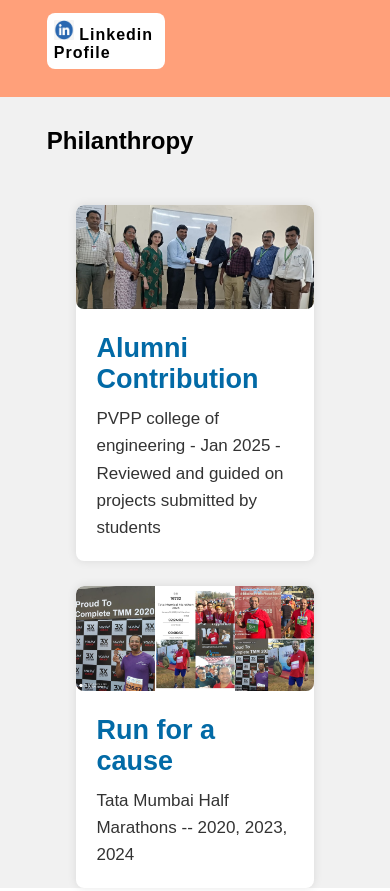
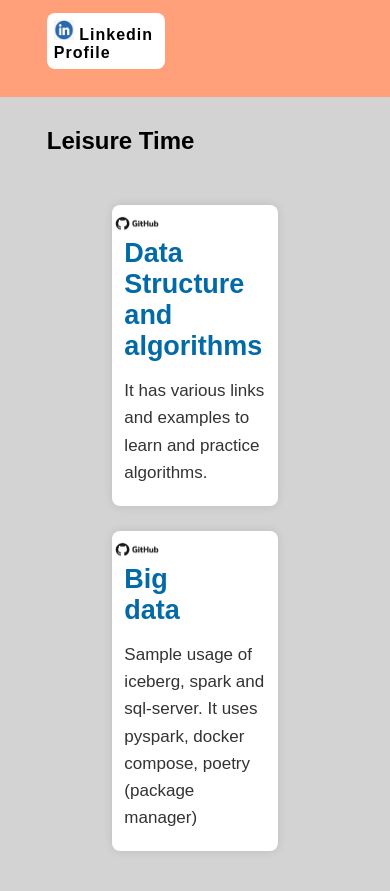
Before and after one commit to paragmajithia/paragmajithia.github.io, a plain HTML site: page index.html in a window 390 px wide. Shown: the part 1000-1891 px from the top of the page. Drawn offline with nearby package versions, Linux system fonts and the light colour scheme.

Commit message:
responsive design fix

```diff
--- a/css/responsive.css
+++ b/css/responsive.css
@@ -29,4 +29,8 @@
         flex: 100%;
     }
 
+    .leisure-container-card {
+        flex: 100%;
+    }
+
 }
--- a/css/style.css
+++ b/css/style.css
@@ -165,21 +165,77 @@ section {
 
 .experience a:link {
     color: black;
-  }
+}
 
-  /* mouse over link */
+/* mouse over link */
 .experience a:hover {
     color: darkred;
     text-decoration: underline;
     text-shadow: 0 0 25px darkorange,
         0 0 50px darkorange;
-  }
+}
 
-  /* selected link */
+/* selected link */
 .experience a:active {
     color: blue;
-  }
+}
 
+
+/*
+  *  ==================== Leisure Section ===============
+  */
+  .leisure {
+    width: 100%;
+    min-height: 30vh;
+    background: lightgrey;
+    padding: 30px 12% 10px;
+}
+
+.leisure-container {
+    max-width: 80%;
+    margin: 50px auto;
+    display: flex;
+    justify-content: space-around;
+    flex-wrap: wrap;
+    gap: 25px;
+}
+
+
+.leisure-container-card {
+    flex: 1;
+    flex-basis: 40%;
+    background-color: #fff;
+    border-radius: 8px;
+    box-shadow: 0 0 10px rgba(0, 0, 0, 0.1);
+    overflow: hidden;
+    transition: transform 0.3s ease-in-out;
+    max-width: 70%;
+    padding: 10px 1% 10px;
+}
+
+.leisure-container-card h3 {
+    color: #026aa6;
+    font-size: 27px;
+    margin-bottom: 10px;
+    width: 70%;
+    padding: 0 10px 5px;
+}
+
+.leisure-container-card p {
+    color: #333;
+    font-size: 17px;
+    line-height: 1.6;
+    padding: 0 10px 10px;
+}
+
+.leisure-container-card:hover {
+    transform: scale(1.5);
+}
+
+.leisure-container-card img {
+    border-radius: 8px;
+    width: 30%;
+}
 
 /*
 * ==================== Philanthropy Section ===============
@@ -188,7 +244,7 @@ section {
     width: 100%;
     min-height: 30vh;
     background: rgb(241, 241, 241);
-    padding: 30px 12% 0;
+    padding: 30px 12% 10px;
 }
 
 .card-container {
@@ -208,6 +264,7 @@ section {
     box-shadow: 0 0 10px rgba(0, 0, 0, 0.1);
     overflow: hidden;
     transition: transform 0.3s ease-in-out;
+    max-width: 70%;
 }
 
 .card:hover {
--- a/index.html
+++ b/index.html
@@ -21,7 +21,8 @@
             <a href="#philanthropy">Philanthropy</a>
         </nav>
 
-        <a href="https://www.linkedin.com/in/parag-majithia/" class="contact" target="_blank"><img src="images/linkedin.png" alt="LinkedIn Profile"></a>
+        <a href="https://www.linkedin.com/in/parag-majithia/" class="contact" target="_blank"><img
+                src="images/linkedin.png" alt="LinkedIn Profile"></a>
     </header>
 
 
@@ -43,10 +44,40 @@
     <section id="experience" class="experience">
         <h2>Experience</h2>
         <div class="experience-links">
-            <a href="pdfs/resume-masked.pdf" download="Parag-resume-masked.pdf"><img src="images/download.png" alt="Download"> Parag's resume </a>
+            <a href="pdfs/resume-masked.pdf" download="Parag-resume-masked.pdf"><img src="images/download.png"
+                    alt="Download"> Parag's resume </a>
         </div>
         <div class="experience-links">
-            <a href="https://www.linkedin.com/in/parag-majithia/" target="_blank"><img src="images/linkedin.png" alt="LinkedIn Profile"> Linkedin Profile </a>
+            <a href="https://www.linkedin.com/in/parag-majithia/" target="_blank"><img src="images/linkedin.png"
+                    alt="LinkedIn Profile"> Linkedin Profile </a>
+        </div>
+    </section>
+
+    <section id="leisure" class="leisure">
+        <h2>Leisure Time</h2>
+        <div class="leisure-container">
+
+            <article class="leisure-container-card">
+                <a href="https://github.com/paragmajithia/algorithms" target="_blank">
+                    <div class="leisure-container-card-head">
+                        <img src="images/github.png" alt="Github - Data Structure and algorithms">
+                        <h3>Data Structure and algorithms</h3>
+                    </div>
+                    <p>It has various links and examples to learn and practice algorithms.</p>
+                </a>
+            </article><!-- /card-tow -->
+
+            <article class="leisure-container-card">
+                <a href="https://github.com/paragmajithia/iceberg-spark-sqlserver" target="_blank">
+                    <div class="leisure-container-card-head">
+                        <img src="images/github.png" alt="Github - Big Data - Iceberg">
+                        <h3>Big data </h3>
+                    </div>
+                    <p>Sample usage of iceberg, spark and sql-server. It uses pyspark, docker compose, poetry (package
+                        manager)</p>
+                </a>
+            </article><!-- /card-tow -->
+
         </div>
     </section>
 
@@ -58,7 +89,8 @@
                 <img src="images/pvpp_Jan2025.jpg" alt="PVPP alumni contribution">
                 <div class="card-content">
                     <h3>Alumni Contribution</h3>
-                    <p>PVPP college of engineering - Jan 2025 - Reviewed and guided on projects submitted by students</p>
+                    <p>PVPP college of engineering - Jan 2025 - Reviewed and guided on projects submitted by students
+                    </p>
                 </div>
 
             </article><!-- /card-one -->
```
Also changed, not shown: images/github.png (added).
